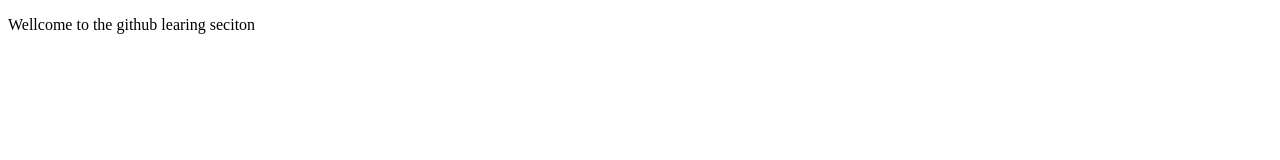
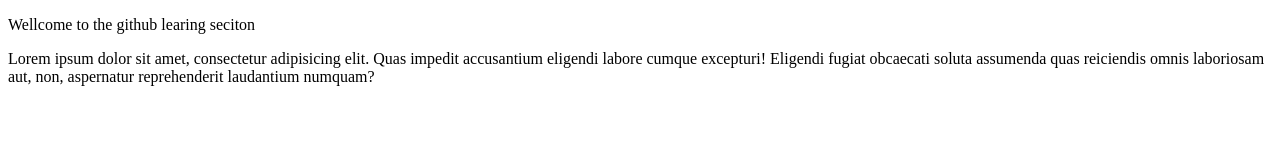
Before and after one commit to FarmanCs/devops, a website: page index.html in a window 1280 px wide. Drawn offline with Linux system fonts and the light colour scheme.

Commit message:
add new data tothe index file

```diff
--- a/index.html
+++ b/index.html
@@ -7,5 +7,11 @@
   </head>
   <body>
     <p>Wellcome to the github learing seciton</p>
+    <p>
+      Lorem ipsum dolor sit amet, consectetur adipisicing elit. Quas impedit
+      accusantium eligendi labore cumque excepturi! Eligendi fugiat obcaecati
+      soluta assumenda quas reiciendis omnis laboriosam aut, non, aspernatur
+      reprehenderit laudantium numquam?
+    </p>
   </body>
 </html>
```
